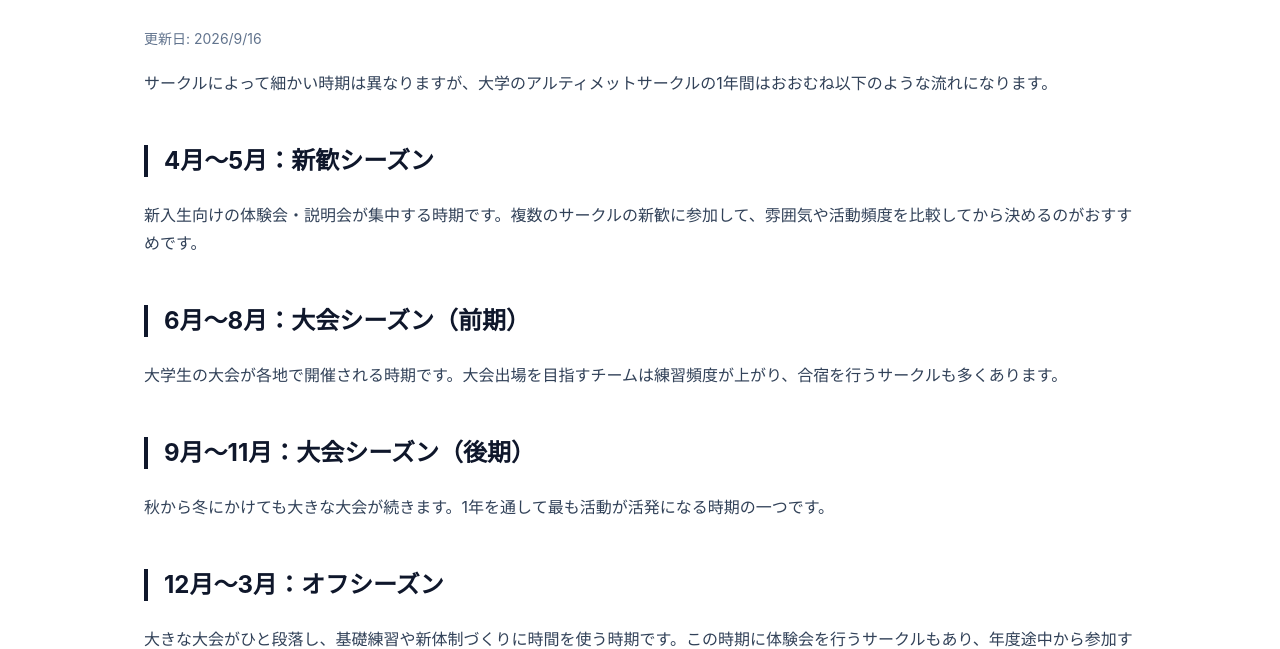
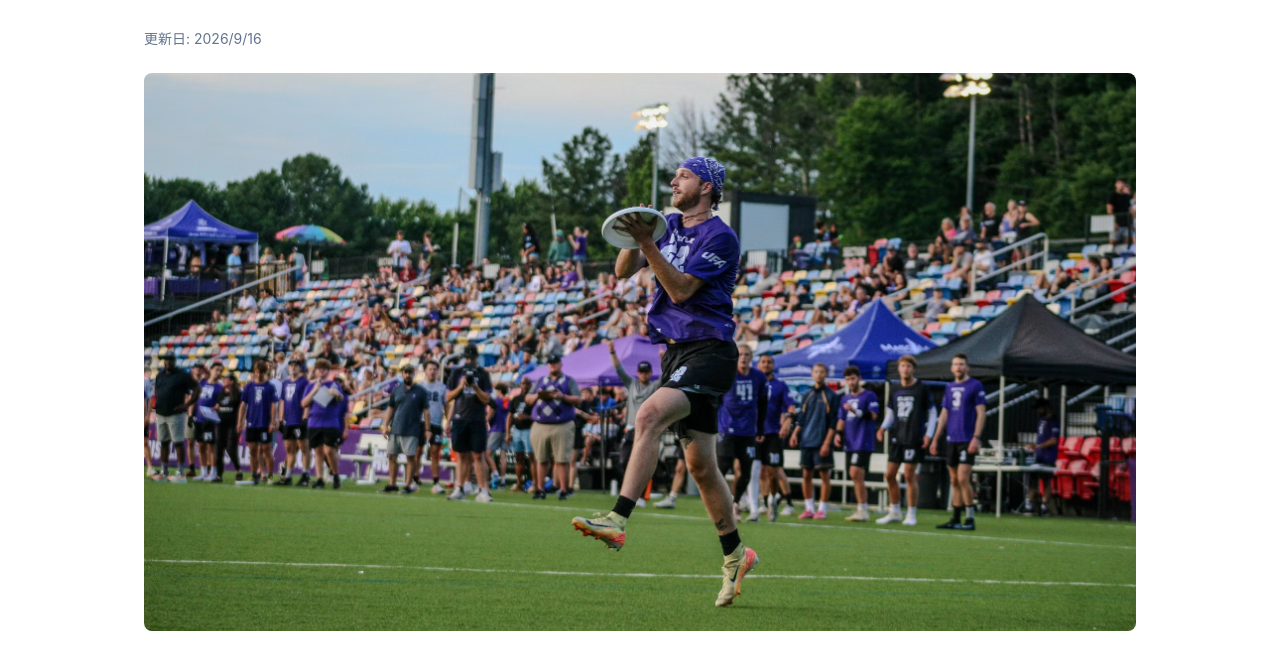
Before and after one commit to kumechang/ultimate-site, an Astro site: page /start/annual-schedule in a window 1280 px wide. Shown: the part 184-833 px from the top of the page. Built offline with nearby package versions, Linux system fonts and the light colour scheme; Astro itself is replaced by a stand-in of ours.

Commit message:
SEOレビューの指摘事項を実装（FAQPage構造化データ・見出し導入文・OGP画像） (#19)
- /start/faq/ にFAQPage構造化データ（JSON-LD）を追加。ArticleLayoutに
  faqItemsプロパティを追加し、リッチリザルト表示の可能性を広げた
- 新規3ページ（cost/faq/annual-schedule）のH1直後に導入文を追加し、
  トピックの関連性を明確化
- 新規3ページにheroImageを設定し、OGP画像がサイト共通のog-default.png
  にフォールバックする問題を解消
- 用語集の各用語に読み仮名（reading）を表示するように変更
  （データはあったが未使用だったフィールドを活用）


Claude-Session: https://claude.ai/code/session_012EyCFxkYQz9VuTGVtUZvND

Co-authored-by: Claude <noreply@anthropic.com>

```diff
--- a/src/content/start/annual-schedule.md
+++ b/src/content/start/annual-schedule.md
@@ -3,9 +3,11 @@ title: 大学アルティメットサークルの年間スケジュール
 description: 新歓シーズンから大会シーズン、オフシーズンまで、大学のアルティメットサークルの大まかな1年間の流れを紹介します。
 pubDate: 2026-09-16
 order: 4
+heroImage: /images/photos/ultimate-team-02.avif
+heroImageAlt: 観客席が並ぶ会場でのアルティメットの試合
 ---
 
-サークルによって細かい時期は異なりますが、大学のアルティメットサークルの1年間はおおむね以下のような流れになります。
+大学のアルティメットサークルが1年間でどのように活動しているのか、大まかな流れを紹介します。サークルによって細かい時期は異なりますが、おおむね以下のような流れになります。
 
 ## 4月〜5月：新歓シーズン
 
--- a/src/content/start/cost.md
+++ b/src/content/start/cost.md
@@ -3,7 +3,11 @@ title: アルティメットを始めるのにかかる費用の目安【サー
 description: 大学サークルの年会費や大会参加費、ディスク・スパイクなど初期ギア一式にかかる費用の目安をまとめました。
 pubDate: 2026-09-16
 order: 3
+heroImage: /images/photos/cleats-01.jpg
+heroImageAlt: サッカーゴール前でボールに足をかける選手
 ---
+
+アルティメットを始めるにあたって、サークルの年会費や道具の購入にどれくらいの費用がかかるのか、目安をまとめました。
 
 ## サークルの年会費・活動費
 
--- a/src/content/start/faq.md
+++ b/src/content/start/faq.md
@@ -3,7 +3,11 @@ title: アルティメット初心者のよくある質問【Q&A】
 description: 運動未経験でも大丈夫か、体育会系の雰囲気か、男女一緒にプレーできるかなど、これから始める方が気になる疑問にQ&A形式で答えます。
 pubDate: 2026-09-16
 order: 5
+heroImage: /images/photos/community-group-grass.avif
+heroImageAlt: 公園で楽しそうに集まる仲間たち
 ---
+
+これからアルティメットを始めようとしている方が気になる疑問に、Q&A形式でまとめて答えます。
 
 ## Q. 運動未経験・初心者でも大丈夫？
 
--- a/src/layouts/ArticleLayout.astro
+++ b/src/layouts/ArticleLayout.astro
@@ -10,9 +10,11 @@ interface Props {
   breadcrumb: { label: string; href: string }[];
   heroImage?: string;
   heroImageAlt?: string;
+  faqItems?: { question: string; answer: string }[];
 }
 
-const { title, description, pubDate, updatedDate, breadcrumb, heroImage, heroImageAlt } = Astro.props;
+const { title, description, pubDate, updatedDate, breadcrumb, heroImage, heroImageAlt, faqItems } =
+  Astro.props;
 
 const jsonLd = {
   '@context': 'https://schema.org',
@@ -34,11 +36,22 @@ const breadcrumbJsonLd = {
     item: new URL(item.href, Astro.site).toString(),
   })),
 };
+
+const faqJsonLd = faqItems && {
+  '@context': 'https://schema.org',
+  '@type': 'FAQPage',
+  mainEntity: faqItems.map((item) => ({
+    '@type': 'Question',
+    name: item.question,
+    acceptedAnswer: { '@type': 'Answer', text: item.answer },
+  })),
+};
 ---
 
 <BaseLayout title={title} description={description} type="article">
   <script type="application/ld+json" set:html={JSON.stringify(jsonLd)} />
   <script type="application/ld+json" set:html={JSON.stringify(breadcrumbJsonLd)} />
+  {faqJsonLd && <script type="application/ld+json" set:html={JSON.stringify(faqJsonLd)} />}
 
   <nav class="mb-6 text-sm text-slate-500" aria-label="breadcrumb">
     {breadcrumb.map((item, i) => (
--- a/src/pages/glossary/index.astro
+++ b/src/pages/glossary/index.astro
@@ -18,7 +18,10 @@ const rendered = await Promise.all(
   <dl class="prose-article mt-8">
     {rendered.map(({ term, Content }) => (
       <div id={term.id} class="mb-6 scroll-mt-24 border-b border-slate-100 pb-6">
-        <dt class="text-lg font-semibold text-slate-900">{term.data.term}</dt>
+        <dt class="text-lg font-semibold text-slate-900">
+          {term.data.term}
+          {term.data.reading && <span class="ml-2 text-xs font-normal text-slate-400">（{term.data.reading}）</span>}
+        </dt>
         <dd class="mt-1">
           <Content />
         </dd>
--- a/src/pages/start/[slug].astro
+++ b/src/pages/start/[slug].astro
@@ -12,6 +12,41 @@ export async function getStaticPaths() {
 
 const { entry } = Astro.props;
 const { Content } = await render(entry);
+
+const faqItems =
+  entry.id === 'faq'
+    ? [
+        {
+          question: '運動未経験・初心者でも大丈夫？',
+          answer:
+            '大丈夫です。多くの大学サークルは「未経験者歓迎」を掲げており、実際に大学から初めて競技を始める人が大半です。基本ルールやスローは入部後に練習で身につけていくのが一般的なので、始める前に運動経験は必要ありません。',
+        },
+        {
+          question: '体育会系のノリが強い部活動ですか？',
+          answer:
+            'サークルによります。大会出場を本格的に目指すチームから、週1回楽しく汗を流す程度のサークルまで幅広く存在します。見学・体験の際に雰囲気を確認し、自分に合った活動頻度・熱量のところを選ぶのがおすすめです。',
+        },
+        {
+          question: '女子でも参加できますか？男女一緒にプレーするのですか？',
+          answer:
+            'はい、アルティメットは男女混合（ミックス）でプレーできる数少ない競技の一つです。大学サークルの多くは男女混合で活動しており、性別を問わず同じコートで一緒に楽しめるのも大きな魅力です（大会によっては男女別・混合の部門が分かれていることもあります）。',
+        },
+        {
+          question: '練習はどれくらいの頻度でありますか？',
+          answer:
+            'サークルによって週1〜2回のところから、週3回以上のところまでさまざまです。大会シーズンが近づくと練習頻度が増えるサークルが多くあります。',
+        },
+        {
+          question: '怪我のリスクはありますか？',
+          answer:
+            '急なダッシュや方向転換、レイアウト（体を投げ出すプレー）による突き指・捻挫が代表的な怪我です。テーピングやサポーターである程度予防できます。',
+        },
+        {
+          question: '何から揃えればいいですか？',
+          answer: 'まずはディスクと動きやすいシューズがあれば始められます。',
+        },
+      ]
+    : undefined;
 ---
 
 <ArticleLayout
@@ -21,6 +56,7 @@ const { Content } = await render(entry);
   updatedDate={entry.data.updatedDate}
   heroImage={entry.data.heroImage}
   heroImageAlt={entry.data.heroImageAlt}
+  faqItems={faqItems}
   breadcrumb={[
     { label: 'トップ', href: '/' },
     { label: '始め方', href: '/start/' },
```
